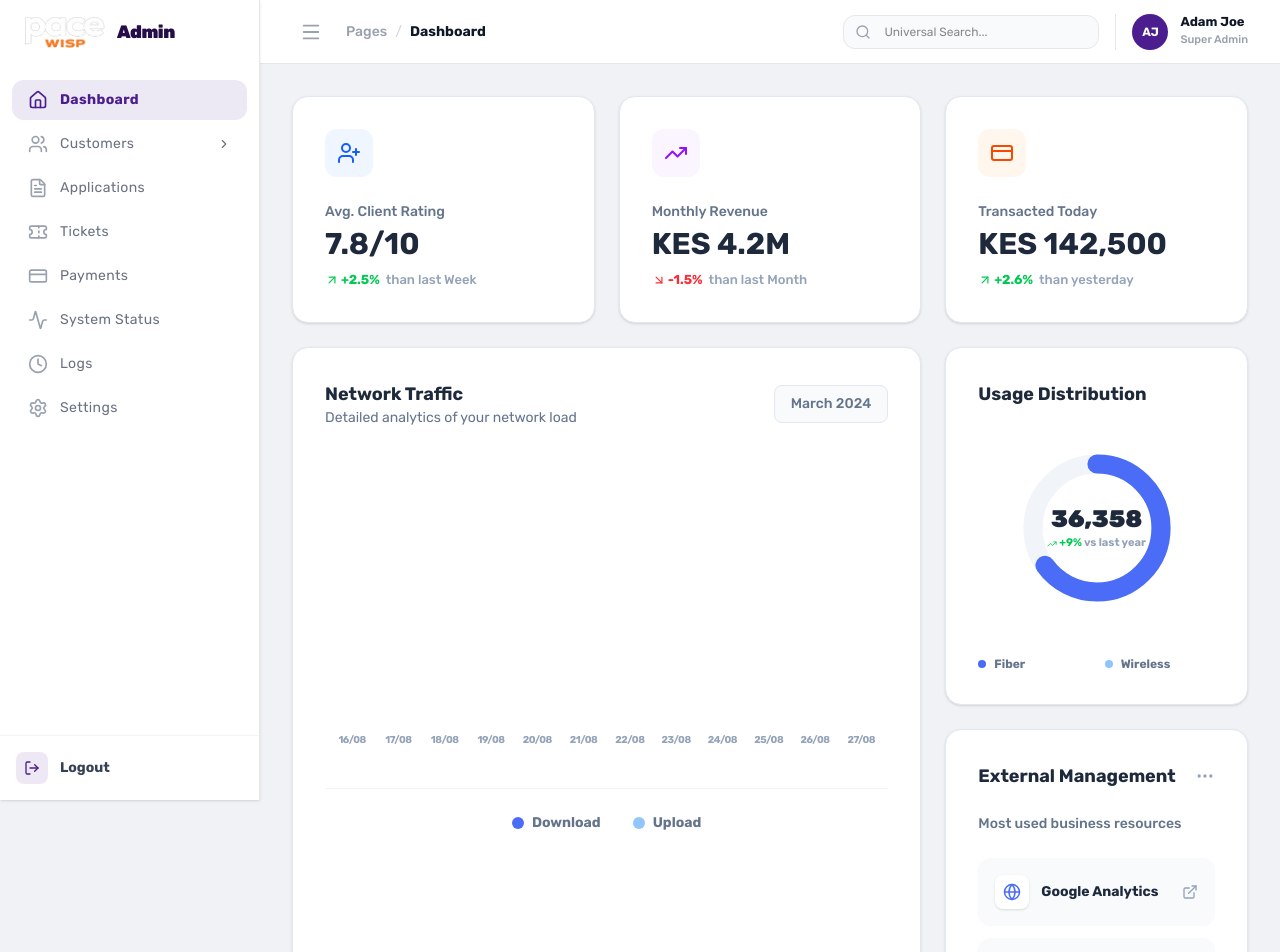
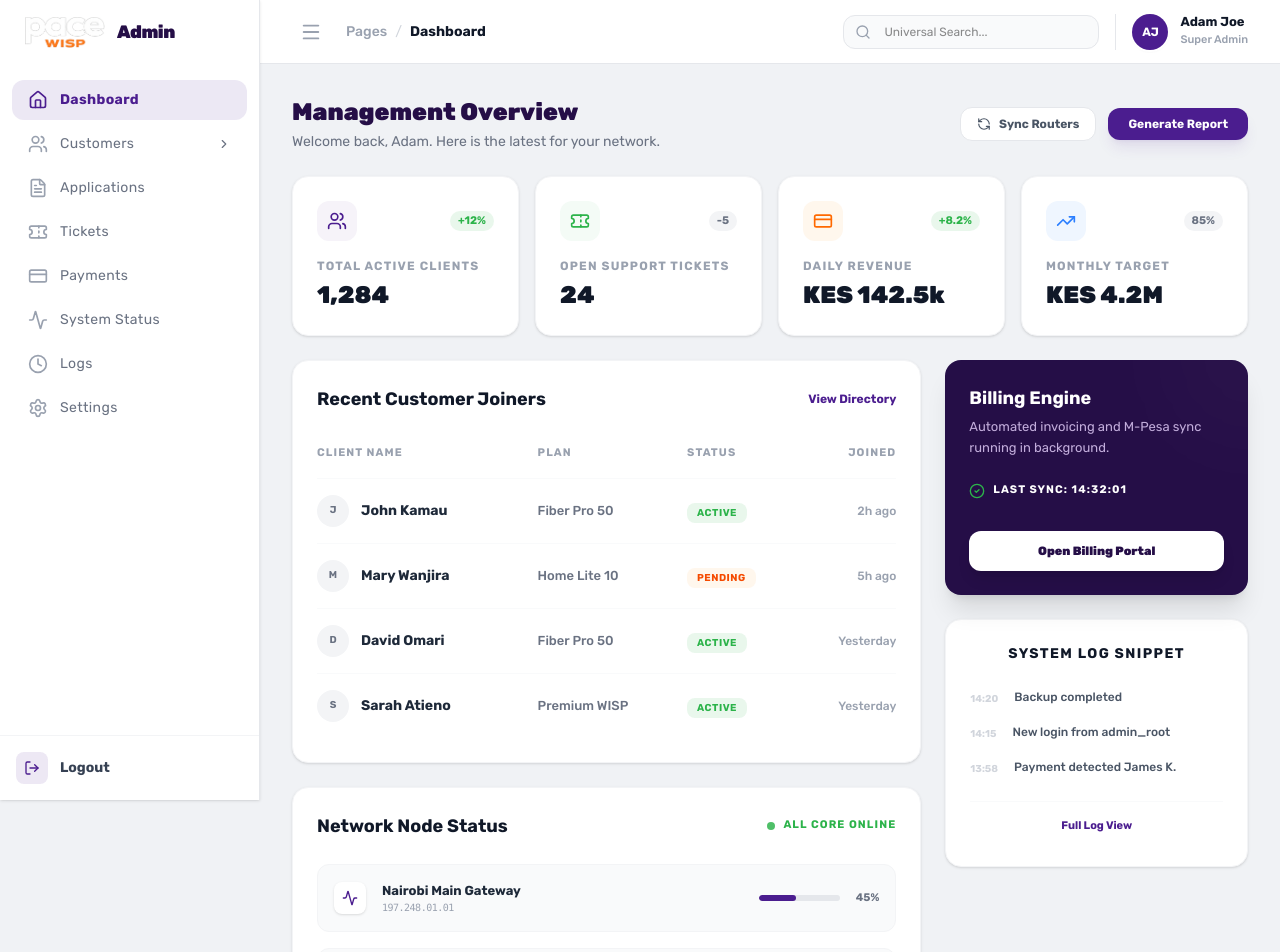
Before and after one commit to dennismutuku2005/pacewebsite, a Next.js app in the folder paceadmin/: page /dashboard in a window 1280 px wide. Shown: the top 952 px of the page. Built offline with nearby package versions, Linux system fonts and the light colour scheme.

Commit message:
Auto-update: page.js

```diff
--- a/paceadmin/src/app/dashboard/page.js
+++ b/paceadmin/src/app/dashboard/page.js
@@ -6,218 +6,196 @@ import {
     Users, Ticket, CreditCard, ArrowUpRight,
     ArrowDownRight, MoreHorizontal, UserPlus,
     RefreshCcw, Search, BarChart3, TrendingUp,
-    Instagram, Globe, Facebook, ExternalLink
+    Settings, Activity, CheckCircle2
 } from 'lucide-react'
 import { cn } from '@/lib/utils'
 
 export default function DashboardPage() {
     const stats = [
-        {
-            name: 'Avg. Client Rating',
-            value: '7.8/10',
-            change: '+2.5%',
-            icon: UserPlus,
-            color: 'text-blue-600',
-            bg: 'bg-blue-50',
-            sub: 'than last Week'
-        },
-        {
-            name: 'Monthly Revenue',
-            value: 'KES 4.2M',
-            change: '-1.5%',
-            icon: TrendingUp,
-            color: 'text-purple-600',
-            bg: 'bg-purple-50',
-            sub: 'than last Month'
-        },
-        {
-            name: 'Transacted Today',
-            value: 'KES 142,500',
-            change: '+2.6%',
-            icon: CreditCard,
-            color: 'text-orange-600',
-            bg: 'bg-orange-50',
-            sub: 'than yesterday'
-        },
+        { name: 'Total Active Clients', value: '1,284', change: '+12%', icon: Users, color: 'text-pace-purple', bg: 'bg-pace-purple/5' },
+        { name: 'Open Support Tickets', value: '24', change: '-5', icon: Ticket, color: 'text-pace-green', bg: 'bg-pace-green/5' },
+        { name: 'Daily Revenue', value: 'KES 142.5k', change: '+8.2%', icon: CreditCard, color: 'text-orange-500', bg: 'bg-orange-50' },
+        { name: 'Monthly Target', value: 'KES 4.2M', change: '85%', icon: TrendingUp, color: 'text-blue-500', bg: 'bg-blue-50' },
     ]
 
-    const metrics = [
-        { label: 'Google Analytics', icon: Globe, link: 'https://analytics.google.com' },
-        { label: 'Facebook Ads', icon: Facebook, link: 'https://business.facebook.com' },
-        { label: 'Instagram Ads', icon: Instagram, link: 'https://adsmanager.facebook.com' },
+    const recentClients = [
+        { name: 'John Kamau', plan: 'Fiber Pro 50', status: 'Active', joined: '2h ago' },
+        { name: 'Mary Wanjira', plan: 'Home Lite 10', status: 'Pending', joined: '5h ago' },
+        { name: 'David Omari', plan: 'Fiber Pro 50', status: 'Active', joined: 'Yesterday' },
+        { name: 'Sarah Atieno', plan: 'Premium WISP', status: 'Active', joined: 'Yesterday' },
     ]
 
     return (
-        <div className="space-y-6 pb-10">
+        <div className="space-y-6">
 
-            {/* Top Stats Grid */}
-            <div className="grid grid-cols-1 md:grid-cols-3 gap-6">
+            {/* Header Info */}
+            <div className="flex flex-col md:flex-row md:items-center justify-between gap-4">
+                <div>
+                    <h1 className="text-2xl font-black text-pace-purple-dark">Management Overview</h1>
+                    <p className="text-sm text-gray-500 mt-1">Welcome back, Adam. Here is the latest for your network.</p>
+                </div>
+                <div className="flex items-center gap-3">
+                    <button className="px-4 py-2 bg-white border border-gray-200 rounded-xl text-xs font-bold text-gray-600 hover:bg-gray-50 transition-all flex items-center gap-2">
+                        <RefreshCcw size={14} /> Sync Routers
+                    </button>
+                    <button className="px-5 py-2 bg-pace-purple text-white rounded-xl text-xs font-bold hover:opacity-90 transition-all shadow-lg shadow-pace-purple/10">
+                        Generate Report
+                    </button>
+                </div>
+            </div>
+
+            {/* Stats Grid - Simplified Cards */}
+            <div className="grid grid-cols-1 md:grid-cols-2 lg:grid-cols-4 gap-4">
                 {stats.map((stat, i) => (
                     <motion.div
                         key={stat.name}
                         initial={{ opacity: 0, y: 10 }}
                         animate={{ opacity: 1, y: 0 }}
                         transition={{ delay: i * 0.1 }}
-                        className="bg-white p-8 rounded-2xl border border-[#e2e8f0] shadow-sm hover:shadow-md transition-all group"
+                        className="bg-white p-6 rounded-2xl border border-gray-100 shadow-sm hover:border-pace-purple/20 transition-all"
                     >
-                        <div className="flex items-center gap-4 mb-6">
-                            <div className={cn("p-3 rounded-xl", stat.bg)}>
-                                <stat.icon size={24} className={stat.color} />
+                        <div className="flex items-center justify-between mb-4">
+                            <div className={cn("p-2.5 rounded-xl", stat.bg)}>
+                                <stat.icon size={20} className={stat.color} />
                             </div>
-                        </div>
-                        <p className="text-[14px] font-medium text-[#64748b] mb-1">{stat.name}</p>
-                        <div className="flex items-end gap-3">
-                            <h3 className="text-3xl font-bold text-[#1e293b]">{stat.value}</h3>
-                        </div>
-                        <div className="flex items-center gap-1.5 mt-2">
                             <span className={cn(
-                                "text-[13px] font-bold flex items-center",
-                                stat.change.startsWith('+') ? "text-green-500" : "text-red-500"
+                                "text-[11px] font-bold px-2 py-0.5 rounded-full",
+                                stat.change.startsWith('+') ? "text-pace-green bg-pace-green/10" : "text-gray-500 bg-gray-100"
                             )}>
-                                {stat.change.startsWith('+') ? <ArrowUpRight size={14} className="mr-0.5" /> : <ArrowDownRight size={14} className="mr-0.5" />}
                                 {stat.change}
                             </span>
-                            <span className="text-[13px] text-[#94a3b8] font-medium">{stat.sub}</span>
                         </div>
+                        <p className="text-[12px] font-bold text-gray-400 uppercase tracking-widest">{stat.name}</p>
+                        <h3 className="text-2xl font-black text-gray-900 mt-1">{stat.value}</h3>
                     </motion.div>
                 ))}
             </div>
 
-            {/* Charts Section */}
-            <div className="grid grid-cols-1 lg:grid-cols-3 gap-6">
+            {/* Main Content Grid */}
+            <div className="grid grid-cols-1 lg:grid-cols-12 gap-6">
 
-                {/* Main Bar Chart Mockup */}
-                <div className="lg:col-span-2 bg-white rounded-2xl border border-[#e2e8f0] shadow-sm p-8">
+                {/* Recent Performance Section */}
+                <div className="lg:col-span-8 space-y-6">
+                    <div className="bg-white rounded-2xl border border-gray-100 shadow-sm p-6 overflow-hidden">
                         <div className="flex items-center justify-between mb-8">
-                        <div>
-                            <h3 className="text-lg font-bold text-[#1e293b]">Network Traffic</h3>
-                            <p className="text-sm text-[#64748b]">Detailed analytics of your network load</p>
+                            <h3 className="text-lg font-bold text-gray-900">Recent Customer Joiners</h3>
+                            <button className="text-xs font-bold text-pace-purple hover:underline">View Directory</button>
                         </div>
-                        <div className="px-4 py-2 bg-[#f8fafc] rounded-lg border border-[#e2e8f0] text-sm font-medium text-[#64748b] cursor-pointer hover:bg-white transition-all">
-                            March 2024
+
+                        <div className="overflow-x-auto">
+                            <table className="w-full text-left">
+                                <thead>
+                                    <tr className="border-b border-gray-50">
+                                        <th className="pb-4 text-[11px] font-bold text-gray-400 uppercase tracking-widest">Client Name</th>
+                                        <th className="pb-4 text-[11px] font-bold text-gray-400 uppercase tracking-widest">Plan</th>
+                                        <th className="pb-4 text-[11px] font-bold text-gray-400 uppercase tracking-widest">Status</th>
+                                        <th className="pb-4 text-[11px] font-bold text-gray-400 uppercase tracking-widest text-right">Joined</th>
+                                    </tr>
+                                </thead>
+                                <tbody className="divide-y divide-gray-50">
+                                    {recentClients.map((client) => (
+                                        <tr key={client.name} className="group cursor-pointer">
+                                            <td className="py-4">
+                                                <div className="flex items-center gap-3">
+                                                    <div className="w-8 h-8 rounded-full bg-gray-100 flex items-center justify-center text-[10px] font-bold text-gray-500">
+                                                        {client.name.charAt(0)}
+                                                    </div>
+                                                    <p className="text-sm font-bold text-gray-800 group-hover:text-pace-purple transition-colors">{client.name}</p>
+                                                </div>
+                                            </td>
+                                            <td className="py-4 text-[13px] font-medium text-gray-500">{client.plan}</td>
+                                            <td className="py-4">
+                                                <span className={cn(
+                                                    "px-2.5 py-1 rounded-lg text-[10px] font-bold uppercase tracking-wider",
+                                                    client.status === 'Active' ? "bg-pace-green/10 text-pace-green" : "bg-orange-50 text-orange-600"
+                                                )}>
+                                                    {client.status}
+                                                </span>
+                                            </td>
+                                            <td className="py-4 text-right text-[12px] font-medium text-gray-400">{client.joined}</td>
+                                        </tr>
+                                    ))}
+                                </tbody>
+                            </table>
                         </div>
                     </div>
 
-                    {/* Custom SVG Bar Chart to match UI Exactly */}
-                    <div className="h-[280px] w-full flex items-end justify-between gap-2 px-2 mt-10">
-                        {[40, 65, 50, 85, 45, 70, 40, 90, 60, 80, 55, 65].map((val, i) => (
-                            <div key={i} className="flex-1 flex flex-col items-center gap-3 group relative">
-                                {/* Tooltip on hover */}
-                                <div className="absolute -top-8 left-1/2 -translate-x-1/2 bg-[#1e293b] text-white text-[10px] px-2 py-1 rounded opacity-0 group-hover:opacity-100 transition-opacity">
-                                    {val}Mbps
-                                </div>
-                                {/* The Bar */}
-                                <div className="w-full relative flex flex-col items-center">
-                                    {/* Negative space like in image */}
-                                    <motion.div
-                                        initial={{ height: 0 }}
-                                        animate={{ height: `${val}%` }}
-                                        className="w-2.5 sm:w-4 rounded-full bg-[#4a6cf7] relative overflow-hidden"
-                                    >
-                                        <div className="absolute inset-0 bg-gradient-to-t from-[#4a6cf7] to-[#818cf8]"></div>
-                                    </motion.div>
-                                    <motion.div
-                                        initial={{ height: 0 }}
-                                        animate={{ height: `${val * 0.4}%` }}
-                                        className="w-2.5 sm:w-4 rounded-full bg-[#93c5fd] mt-1"
-                                    ></motion.div>
-                                </div>
-                                <span className="text-[10px] font-bold text-[#94a3b8] uppercase tracking-tighter">
-                                    {16 + i}/08
-                                </span>
-                            </div>
-                        ))}
-                    </div>
-
-                    <div className="mt-10 flex items-center justify-center gap-8 border-t border-[#f1f5f9] pt-6">
+                    {/* Network Node Status - Simplified */}
+                    <div className="bg-white rounded-2xl border border-gray-100 shadow-sm p-6">
+                        <div className="flex items-center justify-between mb-6">
+                            <h3 className="text-lg font-bold text-gray-900">Network Node Status</h3>
                             <div className="flex items-center gap-2">
-                            <div className="w-3 h-3 rounded-full bg-[#4a6cf7]"></div>
-                            <span className="text-sm font-bold text-[#64748b]">Download</span>
-                        </div>
-                        <div className="flex items-center gap-2">
-                            <div className="w-3 h-3 rounded-full bg-[#93c5fd]"></div>
-                            <span className="text-sm font-bold text-[#64748b]">Upload</span>
+                                <div className="w-2 h-2 rounded-full bg-pace-green animate-pulse"></div>
+                                <span className="text-[11px] font-bold text-pace-green uppercase tracking-widest">All Core Online</span>
                             </div>
                         </div>
+                        <div className="space-y-4">
+                            {[
+                                { name: 'Nairobi Main Gateway', ip: '197.248.01.01', load: 45 },
+                                { name: 'Mombasa Relay Tower', ip: '102.164.22.14', load: 12 },
+                                { name: 'Kisumu Core Router', ip: '41.215.11.08', load: 78 },
+                            ].map((node) => (
+                                <div key={node.name} className="p-4 bg-gray-50 rounded-xl border border-gray-100 flex items-center justify-between gap-4">
+                                    <div className="flex items-center gap-4">
+                                        <div className="p-2 bg-white rounded-lg shadow-sm">
+                                            <Activity size={16} className="text-pace-purple" />
                                         </div>
-
-                {/* Donut Chart and Links */}
-                <div className="space-y-6">
-                    <div className="bg-white rounded-2xl border border-[#e2e8f0] shadow-sm p-8">
-                        <h3 className="text-lg font-bold text-[#1e293b] mb-2">Usage Distribution</h3>
-                        <div className="relative h-48 flex items-center justify-center mt-6">
-                            <svg viewBox="0 0 100 100" className="w-40 h-40 transform -rotate-90">
-                                <circle cx="50" cy="50" r="40" fill="transparent" stroke="#f1f5f9" strokeWidth="12" />
-                                <motion.circle
-                                    cx="50" cy="50" r="40" fill="transparent" stroke="#4a6cf7" strokeWidth="12"
-                                    strokeDasharray="251.2"
-                                    initial={{ strokeDashoffset: 251.2 }}
-                                    animate={{ strokeDashoffset: 251.2 * 0.35 }}
-                                    transition={{ duration: 1.5, ease: "easeOut" }}
-                                    strokeLinecap="round"
-                                />
-                            </svg>
-                            <div className="absolute inset-0 flex flex-col items-center justify-center">
-                                <span className="text-2xl font-black text-[#1e293b]">36,358</span>
-                                <span className="text-[11px] font-bold text-green-500 flex items-center gap-0.5">
-                                    <TrendingUp size={10} /> +9% <span className="text-[#94a3b8]">vs last year</span>
-                                </span>
+                                        <div>
+                                            <p className="text-[13px] font-bold text-gray-800">{node.name}</p>
+                                            <p className="text-[10px] text-gray-400 font-mono tracking-tighter">{node.ip}</p>
                                         </div>
                                     </div>
-                        <div className="mt-8 grid grid-cols-2 gap-4">
-                            <div className="flex items-center gap-2">
-                                <div className="w-2 h-2 rounded-full bg-[#4a6cf7]"></div>
-                                <span className="text-xs font-bold text-[#64748b]">Fiber</span>
+                                    <div className="flex items-center gap-4 flex-1 max-w-[120px]">
+                                        <div className="h-1.5 flex-1 bg-gray-200 rounded-full overflow-hidden">
+                                            <div className={cn(
+                                                "h-full rounded-full transition-all",
+                                                node.load > 70 ? "bg-red-500" : "bg-pace-purple"
+                                            )} style={{ width: `${node.load}%` }}></div>
                                         </div>
-                            <div className="flex items-center gap-2">
-                                <div className="w-2 h-2 rounded-full bg-blue-300"></div>
-                                <span className="text-xs font-bold text-[#64748b]">Wireless</span>
+                                        <span className="text-[11px] font-bold text-gray-500">{node.load}%</span>
                                     </div>
                                 </div>
-                    </div>
-
-                    <div className="bg-white rounded-2xl border border-[#e2e8f0] shadow-sm p-8">
-                        <div className="flex items-center justify-between mb-6">
-                            <h3 className="text-lg font-bold text-[#1e293b]">External Management</h3>
-                            <MoreHorizontal size={20} className="text-[#94a3b8] cursor-pointer" />
-                        </div>
-                        <p className="text-sm text-[#64748b] mb-6 font-medium">Most used business resources</p>
-                        <div className="space-y-3">
-                            {metrics.map((item) => (
-                                <a
-                                    key={item.label}
-                                    href={item.link}
-                                    target="_blank"
-                                    rel="noopener noreferrer"
-                                    className="flex items-center justify-between p-4 bg-[#f8fafc] border border-transparent hover:border-[#4a6cf7]/20 hover:bg-white rounded-xl transition-all group"
-                                >
-                                    <div className="flex items-center gap-3">
-                                        <div className="p-2 bg-white rounded-lg shadow-sm group-hover:bg-[#f1f5f9] transition-colors">
-                                            <item.icon size={18} className="text-[#4a6cf7]" />
-                                        </div>
-                                        <span className="text-[14px] font-bold text-[#1e293b]">{item.label}</span>
-                                    </div>
-                                    <ExternalLink size={16} className="text-[#94a3b8] group-hover:text-[#4a6cf7] transition-colors" />
-                                </a>
                             ))}
                         </div>
                     </div>
                 </div>
 
+                {/* Quick Actions & System Health */}
+                <div className="lg:col-span-4 space-y-6">
+                    <div className="bg-pace-purple-dark text-white rounded-2xl p-6 shadow-xl relative overflow-hidden">
+                        <div className="relative z-10">
+                            <h4 className="text-lg font-bold mb-1">Billing Engine</h4>
+                            <p className="text-purple-200/80 text-[13px] mb-6 leading-relaxed">Automated invoicing and M-Pesa sync running in background.</p>
+                            <div className="flex items-center gap-2 mb-8">
+                                <CheckCircle2 size={16} className="text-pace-green" />
+                                <span className="text-[11px] font-bold uppercase tracking-widest">Last Sync: 14:32:01</span>
+                            </div>
+                            <button className="w-full py-3 bg-white text-pace-purple-dark rounded-xl text-xs font-black hover:bg-gray-50 transition-all shadow-lg active:scale-95">
+                                Open Billing Portal
+                            </button>
+                        </div>
+                        {/* Decoration */}
+                        <div className="absolute top-0 right-0 w-32 h-32 bg-white/5 rounded-full blur-3xl -translate-y-1/2 translate-x-1/2"></div>
                     </div>
 
-            {/* Footer Finisher */}
-            <div className="bg-white rounded-2xl border border-[#e2e8f0] shadow-sm p-8 flex flex-col sm:flex-row items-center justify-between gap-6 overflow-hidden relative">
-                <div className="z-10">
-                    <h3 className="text-xl font-bold text-[#1e293b] mb-1">Pace Billing Engine</h3>
-                    <p className="text-[#64748b] font-medium max-w-md">Automated billing, invoicing and client management at your fingertips.</p>
+                    <div className="bg-white rounded-2xl border border-gray-100 shadow-sm p-6">
+                        <h3 className="text-sm font-bold text-gray-900 mb-6 uppercase tracking-widest text-center">System Log Snippet</h3>
+                        <div className="space-y-4">
+                            {[
+                                { time: '14:20', text: 'Backup completed', type: 'system' },
+                                { time: '14:15', text: 'New login from admin_root', type: 'auth' },
+                                { time: '13:58', text: 'Payment detected James K.', type: 'billing' },
+                            ].map((log, i) => (
+                                <div key={i} className="flex gap-4 items-start group">
+                                    <span className="text-[10px] font-bold text-gray-300 mt-1">{log.time}</span>
+                                    <p className="text-[12px] font-medium text-gray-600 group-hover:text-pace-purple transition-colors cursor-default">{log.text}</p>
                                 </div>
-                <div className="flex items-center gap-4 z-10 w-full sm:w-auto">
-                    <button className="flex-1 sm:flex-initial px-8 py-3 bg-[#4a6cf7] text-white rounded-xl font-bold shadow-lg shadow-blue-500/20 hover:bg-[#3d59e0] transition-all active:scale-95">Open Billing</button>
-                    <button className="flex-1 sm:flex-initial px-8 py-3 bg-white border border-[#e2e8f0] text-[#1e293b] rounded-xl font-bold hover:bg-[#f8fafc] transition-all active:scale-95">View Logs</button>
+                            ))}
                         </div>
-                {/* Subtle decoration */}
-                <div className="absolute top-0 right-0 w-64 h-64 bg-blue-50/50 rounded-full blur-3xl -translate-y-1/2 translate-x-1/2"></div>
+                        <button className="w-full mt-6 py-2 border-t border-gray-50 text-[11px] font-bold text-pace-purple hover:underline pt-4">Full Log View</button>
+                    </div>
+                </div>
+
             </div>
 
         </div>
```
Lines whose indentation alone changed are shown as unchanged.
